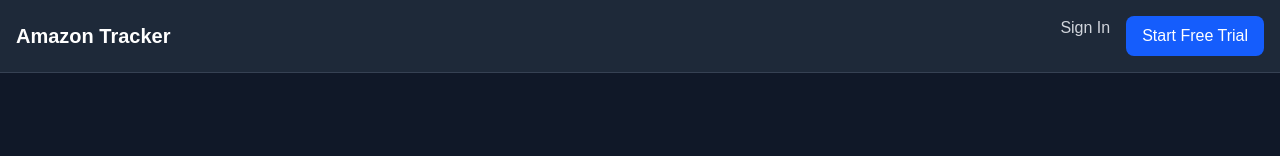
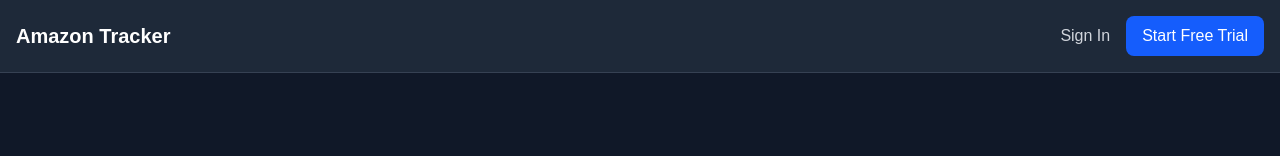
Before and after one commit to shimmer-labs/amazon-tracker-saas, a Next.js app: page / in a window 1280 px wide. Shown: the top 156 px of the page. Built offline with nearby package versions, Linux system fonts and the light colour scheme.

Commit message:
Fix nav alignment

```diff
--- a/src/app/page.tsx
+++ b/src/app/page.tsx
@@ -4,7 +4,7 @@
       <nav className="bg-gray-800 border-b border-gray-700">
   <div className="max-w-7xl mx-auto px-4 py-4 flex justify-between items-center">
     <h1 className="text-xl font-bold text-white">Amazon Tracker</h1>
-          <div className="flex gap-4">
+    <div className="flex gap-4 items-center">
       <a
         href="/login"
         className="text-gray-300 hover:text-white transition"
@@ -20,7 +20,6 @@
     </div>
   </div>
 </nav>
-
       <main className="max-w-7xl mx-auto px-4 py-20">
         <div className="text-center mb-16">
           <h1 className="text-5xl font-bold text-white mb-6">
```
Lines whose indentation alone changed are shown as unchanged.
